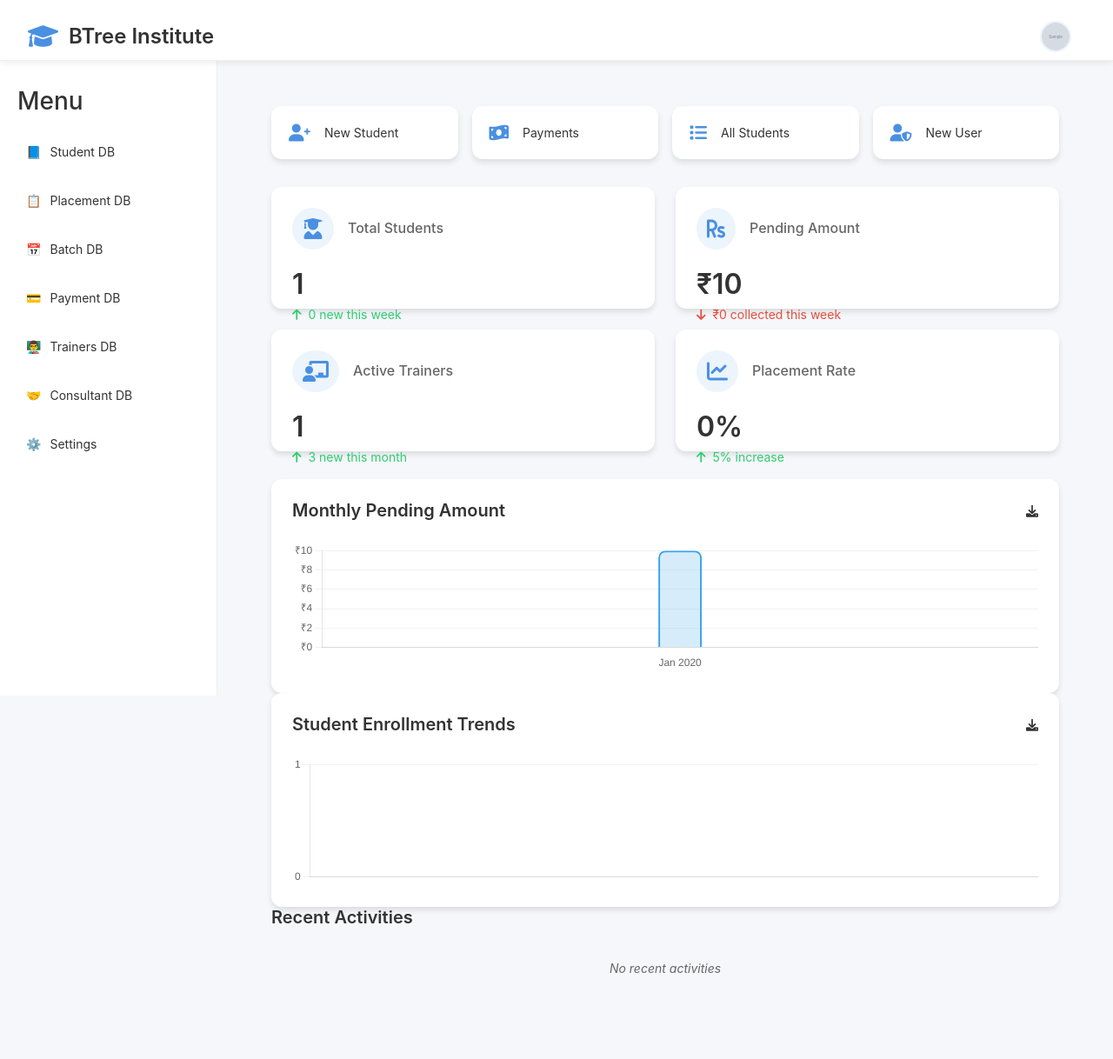
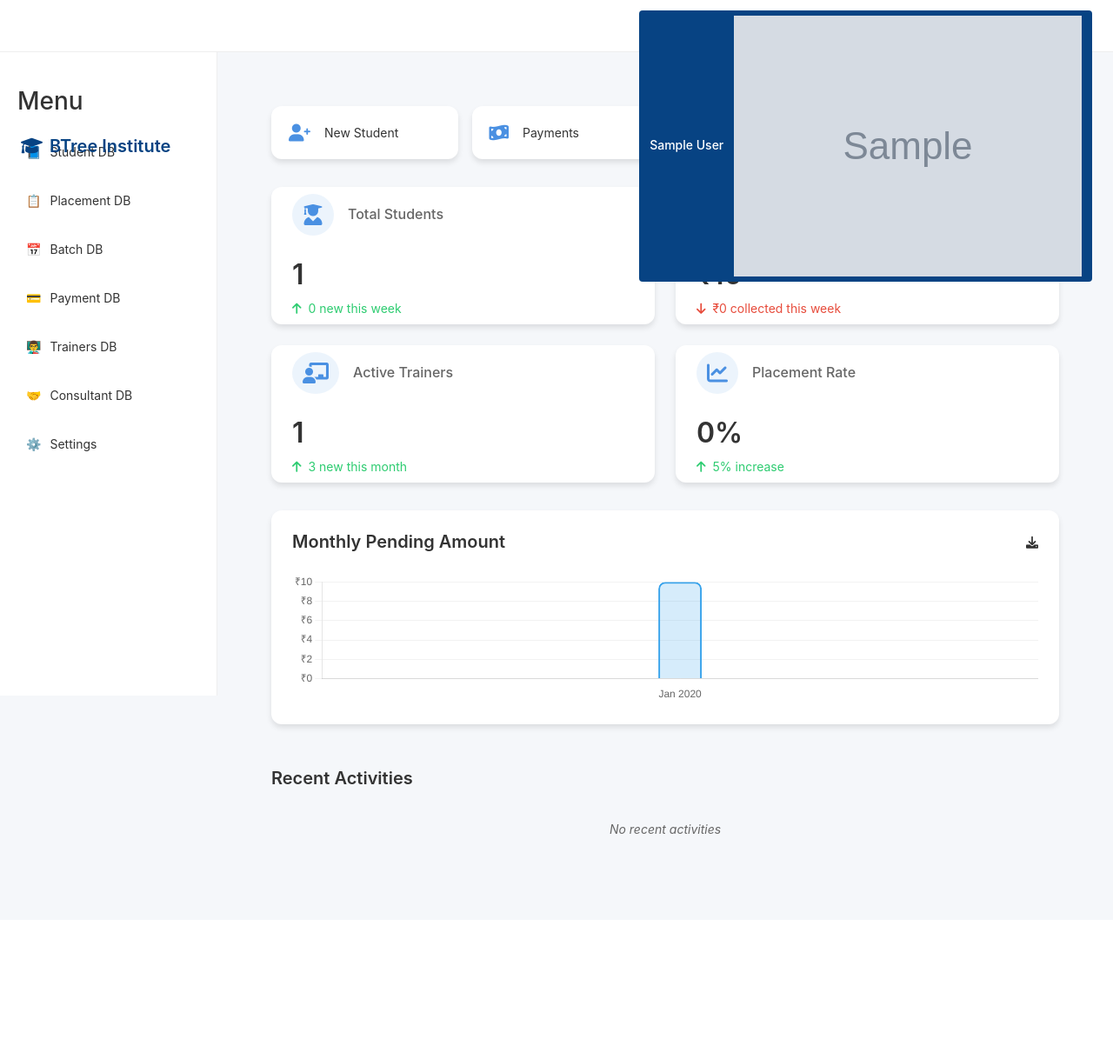
Before and after one commit to varun-developer-public/btreeadminportal, a Django app: page /accounts/admin_dashboard/ in a window 1280 px wide. Shown: the whole page at 87% size. After the commit the page ends 959 px from the top, so only its background shows below. Run offline with Django 5.2, Linux system fonts and the light colour scheme; a user stored in the database is signed in; tables that the repository leaves empty hold one stand-in row (values such as "Sample post"); grey boxes marked "Sample" are stand-in pictures; data that the repository does not hold is empty; some web fonts are replaced.

Commit message:
`Updated CSS styles and HTML templates with various changes`

```diff
--- a/static/css/admin_dashboard.css
+++ b/static/css/admin_dashboard.css
@@ -2,8 +2,8 @@
     --card-shadow: 0 4px 6px rgba(0, 0, 0, 0.1);
     --transition-speed: 0.3s;
     --border-radius: 12px;
-    --stat-card-height: 140px;
-    --primary-blue: #4a90e2;
+    --stat-card-height: 158px;
+    --primary-blue-new: #4a90e2;
     --primary-light: rgba(74, 144, 226, 0.1);
     --success-color: #2ecc71;
     --danger-color: #e74c3c;
@@ -47,7 +47,7 @@
 .quick-action-btn i {
     font-size: 1.25rem;
     margin-right: 1rem;
-    color: var(--primary-blue);
+    color: var(--primary-blue-new);
 }
 
 /* Stats Overview Section */
@@ -61,7 +61,7 @@
 .stat-card {
     background: var(--background-light);
     border-radius: var(--border-radius);
-    padding: 1.5rem;
+    padding: 0.5rem 1.5rem;
     box-shadow: var(--card-shadow);
     height: var(--stat-card-height);
     display: flex;
@@ -83,7 +83,7 @@
 
 .stat-icon {
     font-size: 1.5rem;
-    color: var(--primary-blue);
+    color: var(--primary-blue-new);
     background: var(--primary-light);
     padding: 0.75rem;
     border-radius: 50%;
@@ -131,6 +131,7 @@
     border-radius: var(--border-radius);
     padding: 1.5rem;
     box-shadow: var(--card-shadow);
+    margin-bottom: 50px;
 }
 
 .chart-header {
@@ -183,11 +184,11 @@
 }
 
 .info-title i {
-    color: var(--primary-blue);
+    color: var(--primary-blue-new);
 }
 
 .view-all {
-    color: var(--primary-blue);
+    color: var(--primary-blue-new);
     text-decoration: none;
     font-size: 0.875rem;
     transition: opacity var(--transition-speed);
@@ -258,7 +259,7 @@
 
 .activity-icon i {
     font-size: 1rem;
-    color: var(--primary-blue);
+    color: var(--primary-blue-new);
 }
 
 .activity-content {
--- a/static/css/theme.css
+++ b/static/css/theme.css
@@ -2,7 +2,7 @@
 @import url('https://fonts.cdnfonts.com/css/sf-pro-display');
 
 :root {
-    --primary-blue: #0056b3;
+    --primary-blue: #074383;
     --primary-light: #e6f0ff;
     --secondary-blue: #003d99;
     --text-primary: #333333;
--- a/templates/accounts/admin_dashboard.html
+++ b/templates/accounts/admin_dashboard.html
@@ -89,18 +89,6 @@
             </div>
             <div class="chart-container">
                 <canvas id="monthlyPendingChart"></canvas>
-            </div>
-        </div>
-
-        <div class="chart-card">
-            <div class="chart-header">
-                <h3 class="chart-title">Student Enrollment Trends</h3>
-                <div class="chart-actions">
-                    <i class="fas fa-download" title="Download Report"></i>
-                </div>
-            </div>
-            <div class="chart-container">
-                <canvas id="enrollmentChart"></canvas>
             </div>
         </div>
     </div>
--- a/templates/base.html
+++ b/templates/base.html
@@ -12,7 +12,6 @@
     <!-- Custom CSS -->
     <link rel="stylesheet" href="{% static 'css/theme.css' %}">
     <link rel="stylesheet" href="{% static 'css/list_pages.css' %}">
-    <link rel="stylesheet" href="{% static 'css/navbar.css' %}">
     <link rel="stylesheet" href="{% static 'css/styles.css' %}">
     {% block extra_css %}{% endblock %}
 </head>
--- a/templates/includes/navbar.html
+++ b/templates/includes/navbar.html
@@ -1,5 +1,4 @@
-{% load static %}
-<link rel="stylesheet" href="{% static 'css/navbar.css' %}">
+
 
 <nav class="navbar">
     <a href="/" class="navbar-brand">
@@ -26,10 +25,7 @@
                 </ul>
             </div>
         {% else %}
-            <a href="{% url 'login' %}" class="btn btn-primary">
-                <i class="fas fa-sign-in-alt"></i>
-                <span>Login</span>
-            </a>
+
         {% endif %}
     </div>
 </nav>
--- a/templates/settingsdb/dashboard.html
+++ b/templates/settingsdb/dashboard.html
@@ -9,7 +9,7 @@
         <li style="margin-bottom: 10px;"><a href="{% url 'source_list' %}" class="btn">Manage Source of Joining</a></li>
         <li style="margin-bottom: 10px;"><a href="{% url 'payment_account_list' %}" class="btn">Manage Payment Accounts</a></li>
         <li style="margin-bottom: 10px;"><a href="{% url 'transaction_log' %}" class="btn">View Transaction Logs</a></li>
-        <li style="margin-bottom: 10px;">
+        <!-- <li style="margin-bottom: 10px;">
             <form id="delete-all-students-form" action="{% url 'delete_all_students' %}" method="post" style="display: inline;">
                 {% csrf_token %}
                 <button type="button" class="btn btn-danger" onclick="confirmDeletion()">Delete All Students</button>
@@ -26,7 +26,7 @@
                 {% csrf_token %}
                 <button type="button" class="btn btn-danger" onclick="confirmConsultantDeletion()">Delete All Consultants</button>
             </form>
-        </li>
+        </li> -->
     </ul>
     <a href="{% url 'admin:index' %}" class="btn btn-secondary">Go to Django Admin</a>
 </div>
```
Also changed, not shown: static/css/student_form.css (+7 -1 lines), templates/studentsdb/create_student.html (+190 -54 lines).
